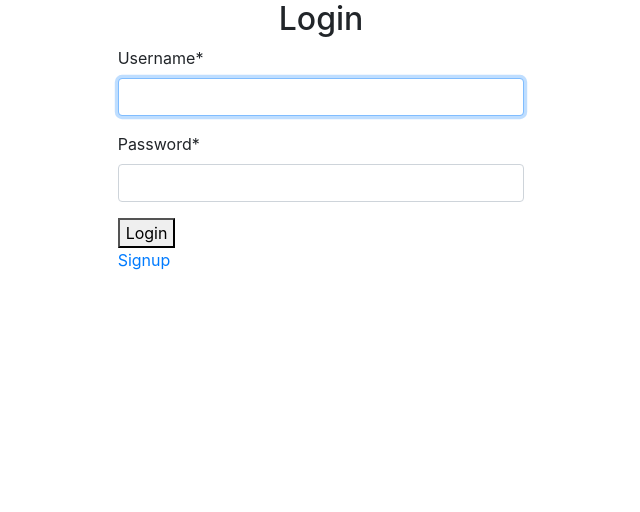
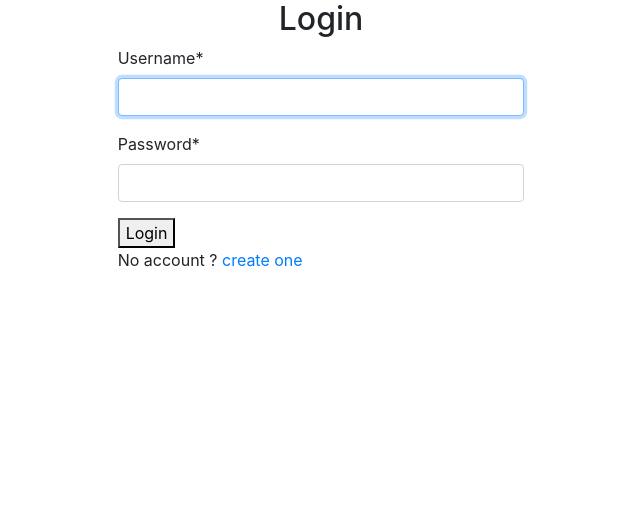
Before and after one commit to Lovelotus1st/projecttwo, a Django app: page /accounts/login/ in a window 1280 px wide. Shown: the part 56-568 px from the top of the page, without its empty margins (319-959 px from the left). Run offline with Django 3.2, Linux system fonts and the light colour scheme; some libraries are stand-ins or nearby versions.

Commit message:
login link

```diff
--- a/templates/registration/login.html
+++ b/templates/registration/login.html
@@ -14,7 +14,7 @@
   {% csrf_token %}
   {{ form|crispy}}
   <button type="submit">Login</button>
-  <p><a href="{% url 'signup' %}">Signup</a></p>
+  <p>No account ? <a href="{% url 'signup' %}">create one</a></p>
 </form>
 
   </div>
```
